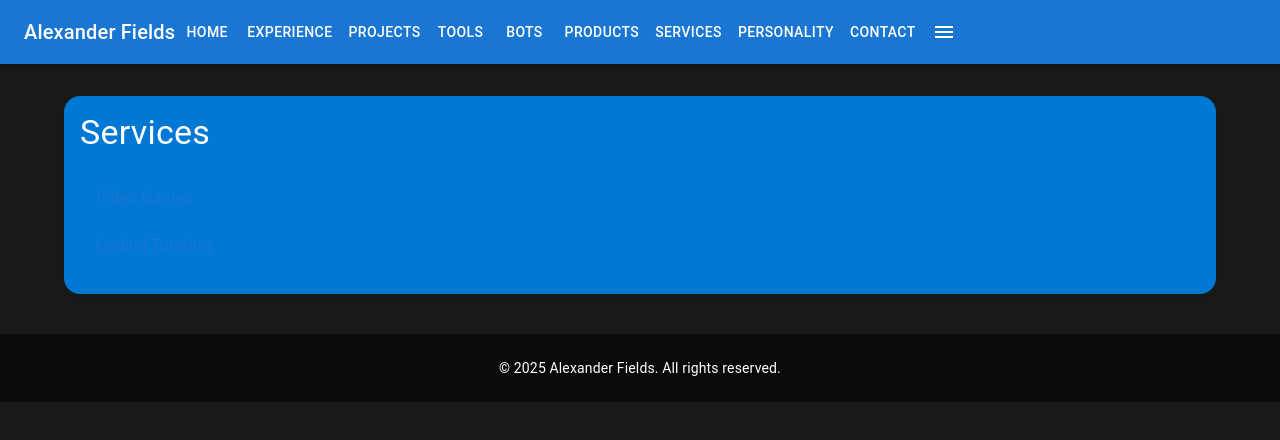
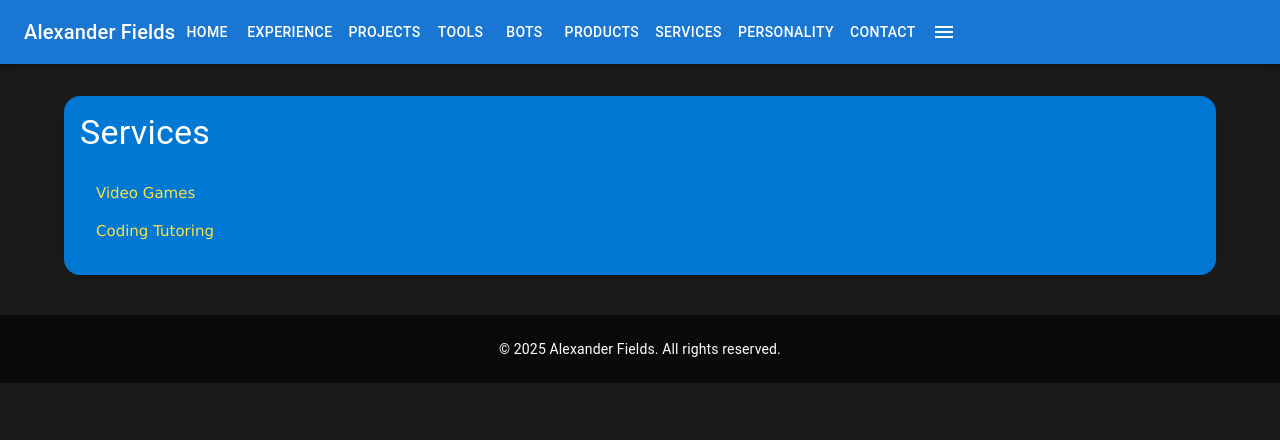
Before and after one commit to roku674/Website, a React (Create React App) app in the folder frontend/: page /services in a window 1280 px wide. Shown: the top 440 px of the page. Built offline with nearby package versions, Linux system fonts and the light colour scheme; no server answers.

Commit message:
Update Services.js

```diff
--- a/frontend/src/pages/Services.js
+++ b/frontend/src/pages/Services.js
@@ -1,7 +1,7 @@
 // src/pages/Services.js
 import React from 'react';
-import { Container, Typography, Box, Link, List, ListItem, ListItemText } from '@mui/material';
-import { Link as RouterLink } from 'react-router-dom';
+import { Container, Typography, Box, Link, List, ListItem } from '@mui/material';
+import { Link as RouterLink } from 'react-router-dom'; // Internal navigation
 
 const Services = () => {
   return (
@@ -9,23 +9,18 @@ const Services = () => {
       <Box mt={4} className="bubble">
         <Typography variant="h4" gutterBottom>Services</Typography>
         <List>
+          {/* Video Games Link (External) */}
           <ListItem>
-            <ListItemText
-              primary={
-                <Link href="https://www.perilousgames.com/" target="_blank" rel="noopener noreferrer">
-                  Video Games
-                </Link>
-              }
-            />
+            <Link href="https://www.perilousgames.com/" target="_blank" rel="noopener noreferrer" style={{ color: '#fde047' }}>
+              Video Games
+            </Link>
           </ListItem>
+
+          {/* Coding Tutoring Link (Internal) */}
           <ListItem>
-            <ListItemText
-              primary={
-                <Link component={RouterLink} to="/Contact">
-                  Coding Tutoring
-                </Link>
-              }
-            />
+            <Link component={RouterLink} to="/Contact" style={{ color: '#fde047' }}>
+              Coding Tutoring
+            </Link>
           </ListItem>
         </List>
       </Box>
```
